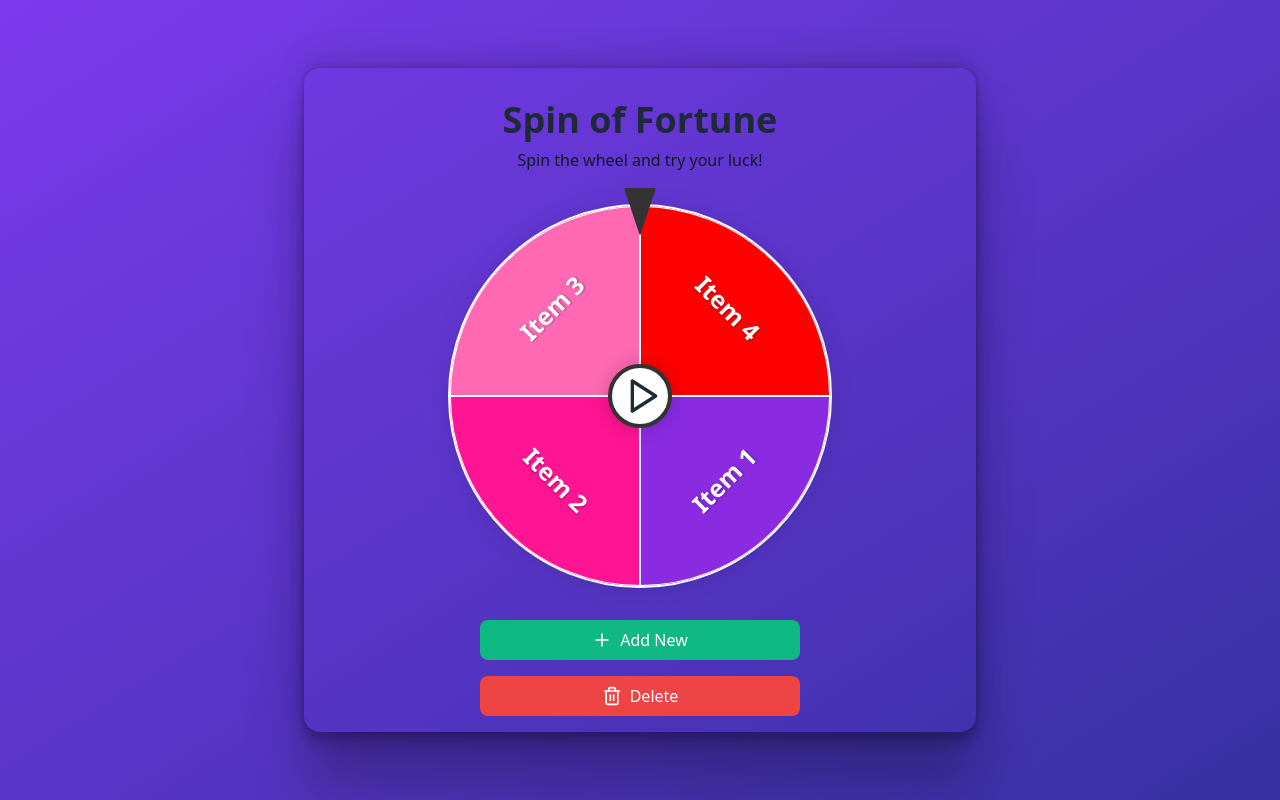
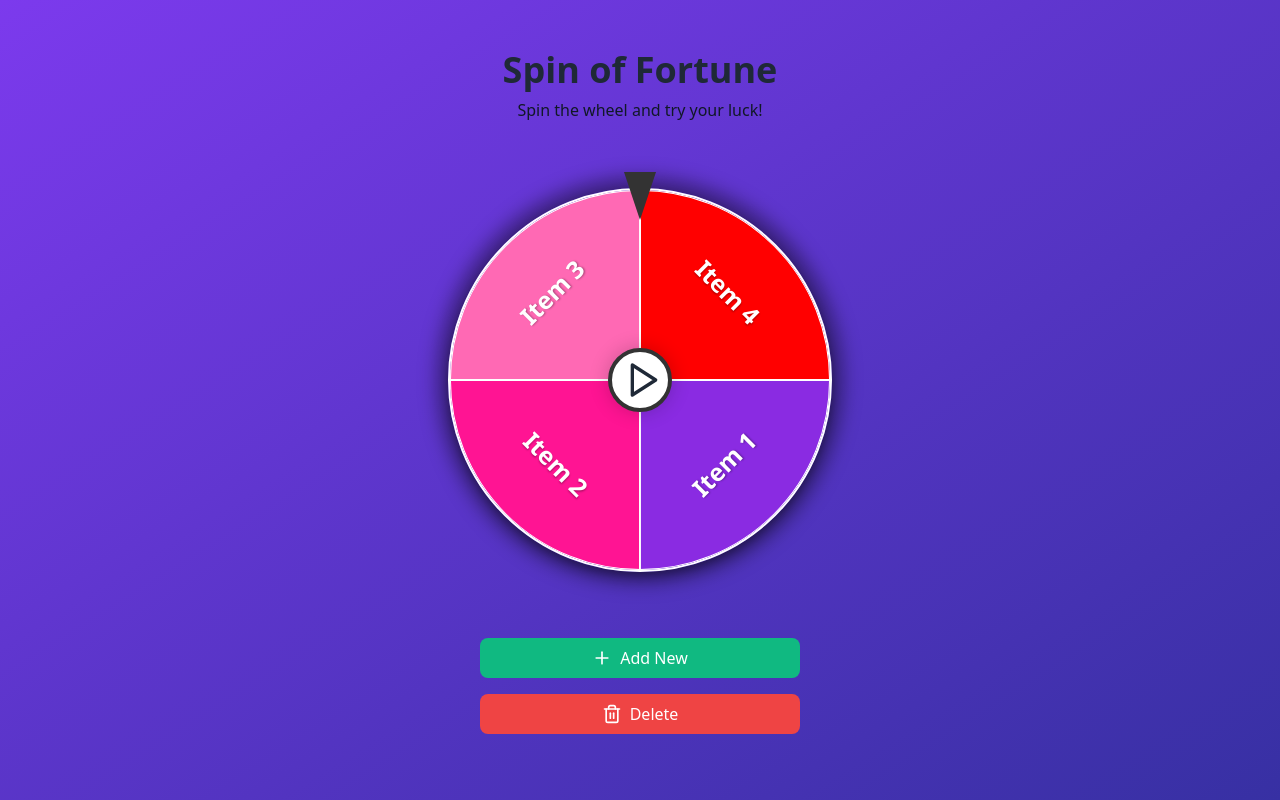
Before and after one commit to gulerhan/spin-wheel-react, a React (Vite) app: page / in a window 1280 px wide. Built offline with nearby package versions, Linux system fonts and the light colour scheme.

Commit message:
changed new page design

```diff
--- a/src/App.tsx
+++ b/src/App.tsx
@@ -200,23 +200,21 @@ function App() {
   };
 
   return (
-    <div className="min-h-screen bg-gradient-to-br from-[#7C3AED] to-[#3730A3] flex flex-col items-center justify-center p-4">
+    <div className="min-h-screen bg-gradient-to-br from-[#7C3AED] to-[#3730A3] flex flex-col items-center justify-evenly p-4">
       <div className={`absolute inset-0 transition-opacity duration-1000 ${showConfetti ? 'opacity-100 z-10' : 'opacity-0 z-0'}`}>
         <Confetti width={windowDimensions.width} height={windowDimensions.height} />
       </div>
-
-      <div className="max-w-2xl w-full bg-white rounded-2xl shadow-xl pt-8 bg-transparent" id='centerDiv'>
-        <div className="text-center mb-8">
+      <div className="text-center">
           <h1 className="text-4xl font-bold text-gray-800 mb-2">Spin of Fortune</h1>
           <p className="text-gray-900">Spin the wheel and try your luck!</p>
         </div>
-
+      <div className="max-w-2xl w-full bg-white rounded-2xl pt-8 bg-transparent" id='centerDiv'>
         <div className="relative w-80 h-80 md:w-96 md:h-96 mx-auto mb-8">
           <div className="relative w-full h-full">
             <svg
               ref={wheelRef}
               viewBox="0 0 100 100"
-              className="w-full h-full"
+              className="w-full h-full wheel"
               style={{
                 transformOrigin: 'center',
                 filter: 'drop-shadow(0 0 10px rgba(0,0,0,0.1))',
@@ -294,8 +292,10 @@ function App() {
             </div>
           </div>
         </div>
+      </div>
 
-        <div className="flex flex-col justify-center items-center gap-4 mb-4 relative z-10">
+
+      <div className="flex flex-col justify-center items-center gap-4 mb-4 relative z-10 w-full">
           <button
             onClick={() => setShowAddModal(true)}
             className="flex items-center justify-center gap-2 px-4 py-2 w-full max-w-xs rounded-lg bg-[#10B981] text-white hover:bg-[#059669] transition-colors"
@@ -309,7 +309,6 @@ function App() {
             <Trash2 size={20} /> Delete
           </button>
         </div>
-      </div>
 
       {showDeleteModal && (
         <div className="fixed inset-0 bg-black bg-opacity-60 flex items-center justify-center p-4 z-20">
--- a/src/index.css
+++ b/src/index.css
@@ -8,7 +8,6 @@
 
 #centerDiv {
   background: transparent;
-  box-shadow: rgba(0, 0, 0, 0.25) 0px 54px 55px, rgba(0, 0, 0, 0.12) 0px -12px 30px, rgba(0, 0, 0, 0.12) 0px 4px 6px, rgba(0, 0, 0, 0.17) 0px 12px 13px, rgba(0, 0, 0, 0.09) 0px -3px 5px;
 }
 
 input::placeholder {
@@ -33,3 +32,11 @@ input::placeholder {
   transform-origin: center;
   animation: pointerMove 0.2s ease-in-out;
 }
+
+.wheel {
+  filter: drop-shadow(0 0 10px rgba(0, 0, 0, 0.3));
+  border-radius: 50%;
+  box-shadow: rgba(0, 0, 0, 0.4) 0px 0px 20px 10px,
+  rgba(0, 0, 0, 0.12) 0px 4px 6px 0px,
+  rgba(0, 0, 0, 0.17) 0px 6px 12px 0px;
+}
```
